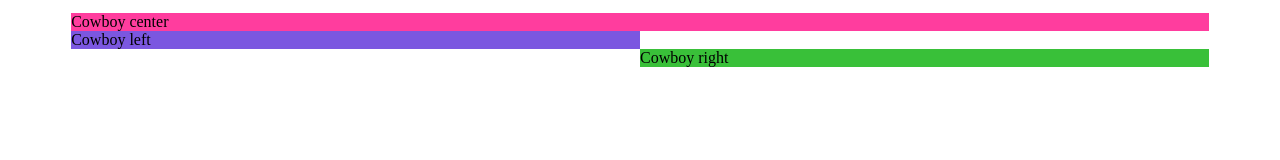
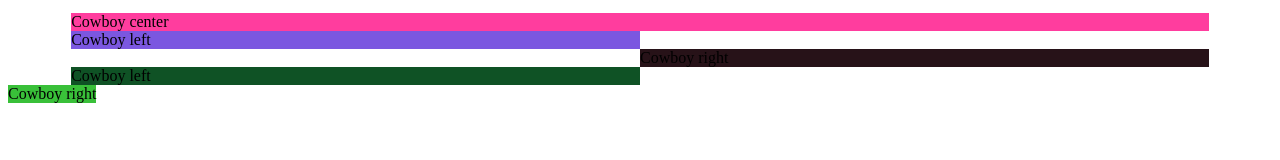
Before and after one commit to Evelinatoleike/2-serlokas, a website: page index.html in a window 1280 px wide. Drawn offline with Linux system fonts and the light colour scheme.

Commit message:
ivadinis

```diff
--- a/index.html
+++ b/index.html
@@ -15,10 +15,14 @@
     <div style="background-color: rgb(123, 87, 224); width: 45%; margin-right: 50%; margin-left: 5%; display: inline-block;">
         Cowboy left
     </div>
-    <div style="background-color: rgb(57, 192, 57); width: 45%; margin-left: 50%; margin-right: 5%; display: inline-block;">
+    <div style="background-color: rgb(39, 18, 24); width: 45%; margin-left: 50%; margin-right: 5%; display: inline-block;">
     Cowboy right
     </div>
-
+    <div style="background-color: rgb(15, 82, 37); width: 45%; margin-right: 50%; margin-left: 5%; display: inline-block;">
+        Cowboy left
+    </div>
+    <div style="background-color: rgb(57, 192, 57); float: left; width: auto">
+    Cowboy right
 
 </body>
 </html>
```
Also changed, not shown: README.md.
